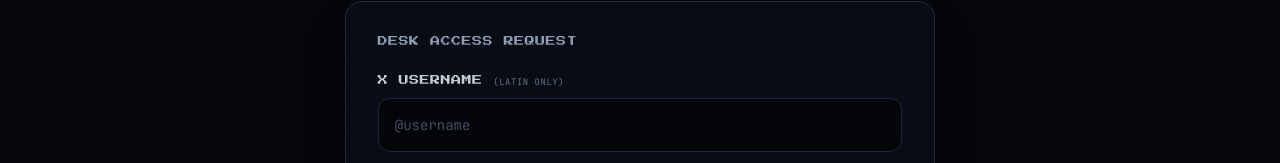
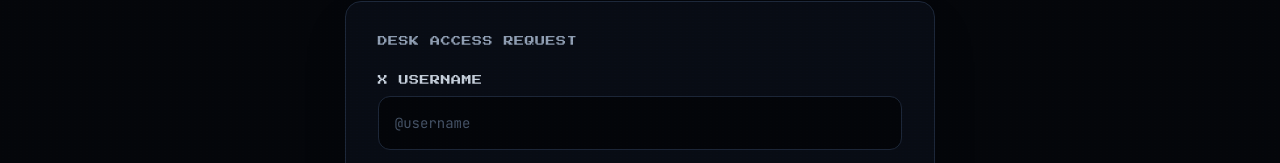
Before and after one commit to KrilleX07/sperm-broker, a React (Vite) app: page / in a window 1280 px wide. Shown: the part 332-495 px from the top of the page. Built offline with nearby package versions, Linux system fonts and the light colour scheme; the HTML template or start-up script is replaced by a standard one.

Commit message:
Remove (Latin only) subtitle from X USERNAME label

```diff
--- a/src/components/AllowlistIntake.jsx
+++ b/src/components/AllowlistIntake.jsx
@@ -345,7 +345,7 @@ export default function AllowlistIntake() {
             {/* X Username Field */}
             <div className="space-y-2">
               <label className="block font-pixel text-[10px] text-slate-300 uppercase tracking-wider">
-                X USERNAME <span className="text-slate-500 font-mono text-[9px]">(Latin only)</span>
+                X USERNAME
               </label>
               <input
                 type="text"
```
